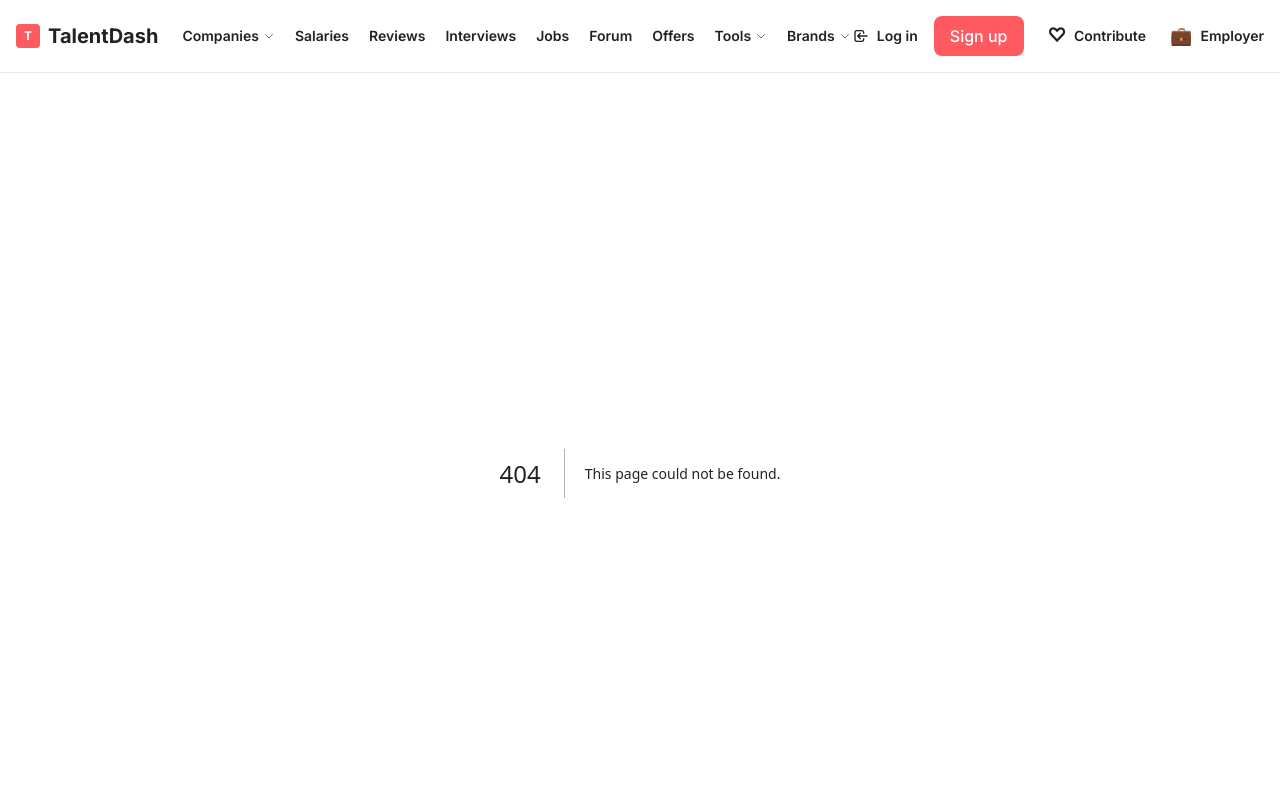
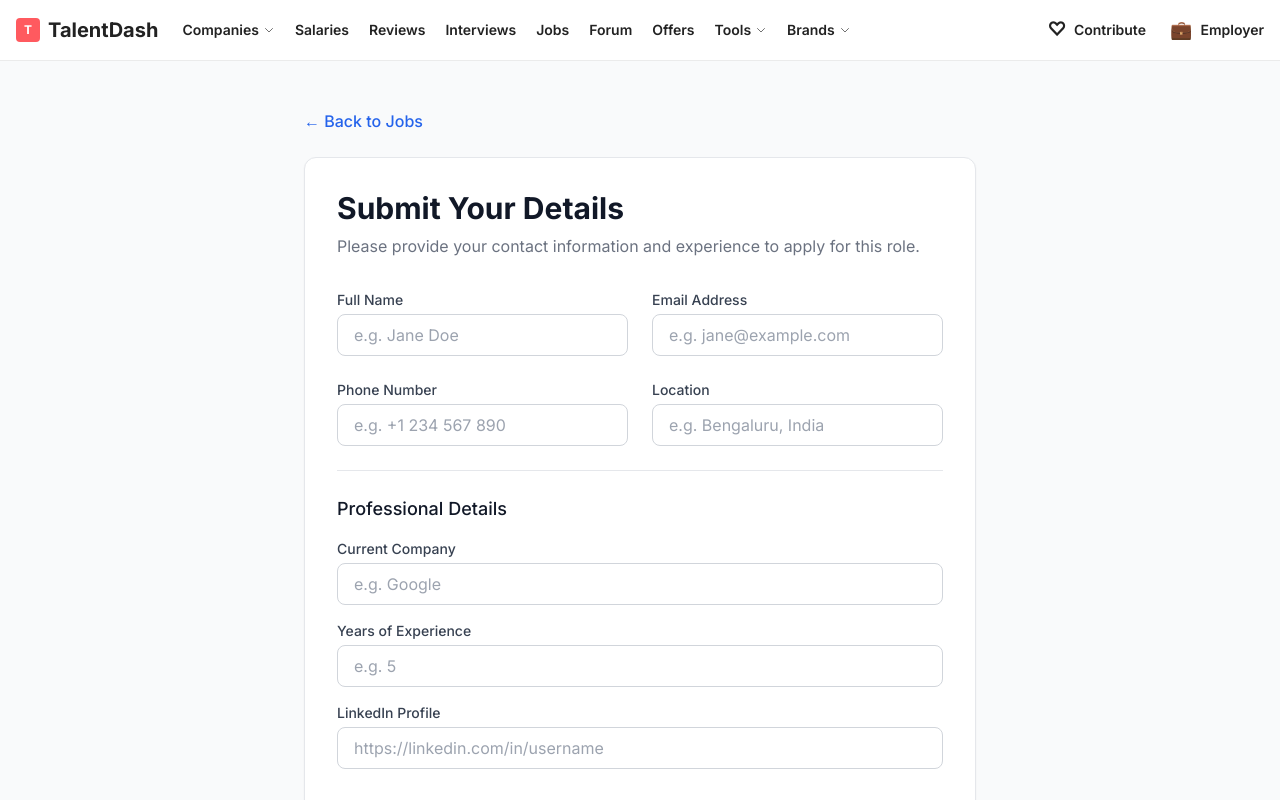
Before and after one commit to rupesh6314/TalentDash, a Next.js app: page /apply in a window 1280 px wide. Before the commit this address had no page. Shown: the top 800 px of the page. Built offline with nearby package versions, Linux system fonts and the light colour scheme.

Commit message:
feat: remove login/signup flows and create standalone apply form

```diff
--- /dev/null
+++ b/app/apply/page.tsx
@@ -0,0 +1,87 @@
+'use client';
+import { useState } from 'react';
+import Link from 'next/link';
+import { Button } from '@/components/ui/Button';
+
+export default function ApplyPage() {
+  const [isSubmitted, setIsSubmitted] = useState(false);
+
+  const handleSubmit = (e: React.FormEvent) => {
+    e.preventDefault();
+    setIsSubmitted(true);
+  };
+
+  if (isSubmitted) {
+    return (
+      <div className="min-h-screen bg-gray-50 dark:bg-gray-950 flex flex-col items-center justify-center p-4 transition-colors duration-200">
+        <div className="bg-white dark:bg-gray-900 p-8 rounded-xl shadow-sm border border-gray-200 dark:border-gray-800 max-w-md w-full text-center">
+          <div className="w-16 h-16 bg-green-100 dark:bg-green-900/50 text-green-600 dark:text-green-400 rounded-full flex items-center justify-center mx-auto mb-4 text-2xl">
+            ✓
+          </div>
+          <h2 className="text-2xl font-bold text-gray-900 dark:text-white mb-2">Application Submitted!</h2>
+          <p className="text-gray-600 dark:text-gray-300 mb-6">Your details have been successfully sent to the employer.</p>
+          <Button href="/jobs" variant="primary">Back to Jobs</Button>
+        </div>
+      </div>
+    );
+  }
+
+  return (
+    <div className="min-h-screen bg-gray-50 dark:bg-gray-950 py-12 px-4 sm:px-6 lg:px-8 transition-colors duration-200">
+      <div className="max-w-2xl mx-auto">
+        <Link href="/jobs" className="text-blue-600 dark:text-blue-400 hover:underline mb-6 inline-block font-medium">
+          ← Back to Jobs
+        </Link>
+        <div className="bg-white dark:bg-gray-900 rounded-xl shadow-sm border border-gray-200 dark:border-gray-800 p-8">
+          <h1 className="text-3xl font-bold text-gray-900 dark:text-white mb-2">Submit Your Details</h1>
+          <p className="text-gray-500 dark:text-gray-400 mb-8">Please provide your contact information and experience to apply for this role.</p>
+
+          <form onSubmit={handleSubmit} className="space-y-6">
+            <div className="grid grid-cols-1 md:grid-cols-2 gap-6">
+              <div>
+                <label className="block text-sm font-medium text-gray-700 dark:text-gray-300 mb-1">Full Name</label>
+                <input required type="text" className="w-full border border-gray-300 dark:border-gray-700 bg-white dark:bg-gray-800 text-gray-900 dark:text-white rounded-lg px-4 py-2" placeholder="e.g. Jane Doe" />
+              </div>
+              <div>
+                <label className="block text-sm font-medium text-gray-700 dark:text-gray-300 mb-1">Email Address</label>
+                <input required type="email" className="w-full border border-gray-300 dark:border-gray-700 bg-white dark:bg-gray-800 text-gray-900 dark:text-white rounded-lg px-4 py-2" placeholder="e.g. jane@example.com" />
+              </div>
+              <div>
+                <label className="block text-sm font-medium text-gray-700 dark:text-gray-300 mb-1">Phone Number</label>
+                <input required type="tel" className="w-full border border-gray-300 dark:border-gray-700 bg-white dark:bg-gray-800 text-gray-900 dark:text-white rounded-lg px-4 py-2" placeholder="e.g. +1 234 567 890" />
+              </div>
+              <div>
+                <label className="block text-sm font-medium text-gray-700 dark:text-gray-300 mb-1">Location</label>
+                <input required type="text" className="w-full border border-gray-300 dark:border-gray-700 bg-white dark:bg-gray-800 text-gray-900 dark:text-white rounded-lg px-4 py-2" placeholder="e.g. Bengaluru, India" />
+              </div>
+            </div>
+
+            <div className="border-t dark:border-gray-700 pt-6 mt-6">
+              <h3 className="text-lg font-medium text-gray-900 dark:text-white mb-4">Professional Details</h3>
+              <div className="space-y-4">
+                <div>
+                  <label className="block text-sm font-medium text-gray-700 dark:text-gray-300 mb-1">Current Company</label>
+                  <input type="text" className="w-full border border-gray-300 dark:border-gray-700 bg-white dark:bg-gray-800 text-gray-900 dark:text-white rounded-lg px-4 py-2" placeholder="e.g. Google" />
+                </div>
+                <div>
+                  <label className="block text-sm font-medium text-gray-700 dark:text-gray-300 mb-1">Years of Experience</label>
+                  <input required type="number" min="0" className="w-full border border-gray-300 dark:border-gray-700 bg-white dark:bg-gray-800 text-gray-900 dark:text-white rounded-lg px-4 py-2" placeholder="e.g. 5" />
+                </div>
+                <div>
+                  <label className="block text-sm font-medium text-gray-700 dark:text-gray-300 mb-1">LinkedIn Profile</label>
+                  <input type="url" className="w-full border border-gray-300 dark:border-gray-700 bg-white dark:bg-gray-800 text-gray-900 dark:text-white rounded-lg px-4 py-2" placeholder="https://linkedin.com/in/username" />
+                </div>
+              </div>
+            </div>
+
+            <div className="pt-4 flex justify-end">
+              <button type="submit" className="bg-primary text-white px-8 py-3 rounded-lg font-medium hover:brightness-110 transition w-full md:w-auto">
+                Submit Application
+              </button>
+            </div>
+          </form>
+        </div>
+      </div>
+    </div>
+  );
+}
--- a/app/jobs/page.tsx
+++ b/app/jobs/page.tsx
@@ -27,7 +27,7 @@ export default function JobsPage() {
             </div>
             <div className="text-right">
               <div className="text-success font-bold mb-2">{job.salary}</div>
-              <Link href="/signup" className="text-sm bg-primary hover:brightness-110 text-white px-5 py-2 rounded font-medium transition-all">Apply</Link>
+              <Link href="/apply" className="text-sm bg-primary hover:brightness-110 text-white px-5 py-2 rounded font-medium transition-all">Apply</Link>
             </div>
           </Card>
         ))}
--- a/app/login/page.tsx
+++ /dev/null
@@ -1,32 +0,0 @@
-import { Card } from '@/components/ui/Card';
-import { Button } from '@/components/ui/Button';
-
-export const metadata = { title: 'Log In | TalentDash' };
-
-export default function LoginPage() {
-  return (
-    <div className="min-h-screen bg-background flex flex-col justify-center items-center py-12 px-4">
-      <Card className="w-full max-w-md p-8">
-        <h1 className="text-2xl font-bold text-deep-text text-center mb-6">Welcome back</h1>
-        <form className="space-y-4">
-          <div>
-            <label className="block text-sm font-medium text-deep-text mb-1">Email</label>
-            <input type="email" className="w-full border border-border rounded-lg px-4 py-2 bg-surface text-body-text focus:outline-none focus:border-primary" placeholder="you@example.com" />
-          </div>
-          <div>
-            <label className="block text-sm font-medium text-deep-text mb-1">Password</label>
-            <input type="password" className="w-full border border-border rounded-lg px-4 py-2 bg-surface text-body-text focus:outline-none focus:border-primary" placeholder="••••••••" />
-          </div>
-          <div className="flex justify-between items-center text-sm">
-            <label className="flex items-center gap-2 text-muted cursor-pointer"><input type="checkbox" className="rounded" /> Remember me</label>
-            <a href="#" className="text-primary hover:underline font-medium">Forgot password?</a>
-          </div>
-          <Button variant="primary" className="w-full font-bold py-2.5">Log in</Button>
-        </form>
-        <div className="mt-6 text-center text-sm text-muted">
-          Don't have an account? <a href="/signup" className="text-primary font-bold hover:underline">Sign up</a>
-        </div>
-      </Card>
-    </div>
-  );
-}
--- a/app/signup/page.tsx
+++ /dev/null
@@ -1,32 +0,0 @@
-import { Card } from '@/components/ui/Card';
-import { Button } from '@/components/ui/Button';
-
-export const metadata = { title: 'Sign Up | TalentDash' };
-
-export default function SignupPage() {
-  return (
-    <div className="min-h-screen bg-background flex flex-col justify-center items-center py-12 px-4">
-      <Card className="w-full max-w-md p-8">
-        <h1 className="text-2xl font-bold text-deep-text text-center mb-6">Create an account</h1>
-        <form className="space-y-4">
-          <div>
-            <label className="block text-sm font-medium text-deep-text mb-1">Full Name</label>
-            <input type="text" className="w-full border border-border rounded-lg px-4 py-2 bg-surface text-body-text focus:outline-none focus:border-primary" placeholder="Jane Doe" />
-          </div>
-          <div>
-            <label className="block text-sm font-medium text-deep-text mb-1">Email</label>
-            <input type="email" className="w-full border border-border rounded-lg px-4 py-2 bg-surface text-body-text focus:outline-none focus:border-primary" placeholder="you@example.com" />
-          </div>
-          <div>
-            <label className="block text-sm font-medium text-deep-text mb-1">Password</label>
-            <input type="password" className="w-full border border-border rounded-lg px-4 py-2 bg-surface text-body-text focus:outline-none focus:border-primary" placeholder="••••••••" />
-          </div>
-          <Button variant="primary" className="w-full font-bold py-2.5">Sign up</Button>
-        </form>
-        <div className="mt-6 text-center text-sm text-muted">
-          Already have an account? <a href="/login" className="text-primary font-bold hover:underline">Log in</a>
-        </div>
-      </Card>
-    </div>
-  );
-}
--- a/components/layout/Header.tsx
+++ b/components/layout/Header.tsx
@@ -37,12 +37,7 @@ export default function Header() {
           ))}
         </nav>
         <div className="hidden lg:flex items-center gap-4 ml-auto">
-          <Link href="/login" className="text-deep-text font-semibold hover:text-primary flex items-center gap-2">
-            <svg className="w-4 h-4" fill="none" stroke="currentColor" viewBox="0 0 24 24"><path strokeLinecap="round" strokeLinejoin="round" strokeWidth={2} d="M11 16l-4-4m0 0l4-4m-4 4h14m-5 4v1a3 3 0 01-3 3H6a3 3 0 01-3-3V7a3 3 0 013-3h7a3 3 0 013 3v1" /></svg>
-            Log in
-          </Link>
-          <Button variant="primary" className="font-bold px-4 py-2">Sign up</Button>
-          <Link href="/contribute" className="text-deep-text font-semibold hover:text-primary flex items-center gap-2 ml-2">
+          <Link href="/contribute" className="text-deep-text font-semibold hover:text-primary flex items-center gap-2">
             <span className="text-lg">♡</span> Contribute
           </Link>
           <Link href="/employer" className="text-deep-text font-semibold hover:text-primary flex items-center gap-2 ml-2">
@@ -63,8 +58,6 @@ export default function Header() {
             </Link>
           ))}
           <div className="flex flex-col gap-3 pt-4 border-t border-border">
-            <Link href="/login" className="font-semibold text-deep-text">Log in</Link>
-            <Button variant="primary" className="w-full justify-center">Sign up</Button>
             <Link href="/contribute" className="font-semibold text-deep-text">♡ Contribute</Link>
             <Link href="/employer" className="font-semibold text-deep-text">💼 Employer</Link>
           </div>
```
